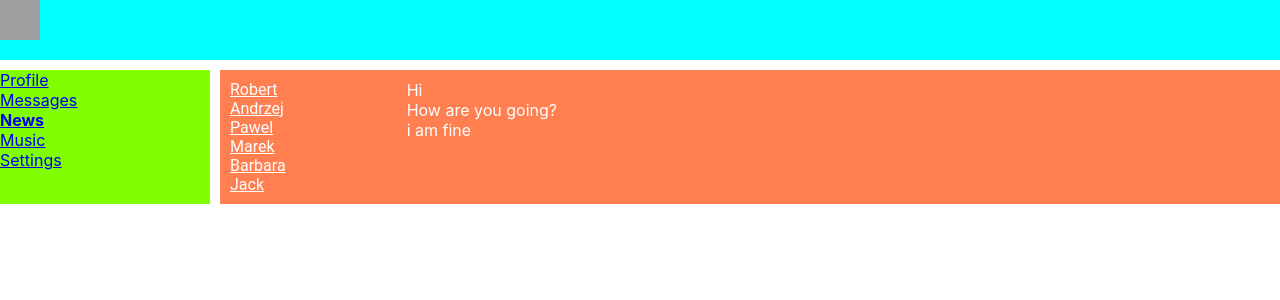
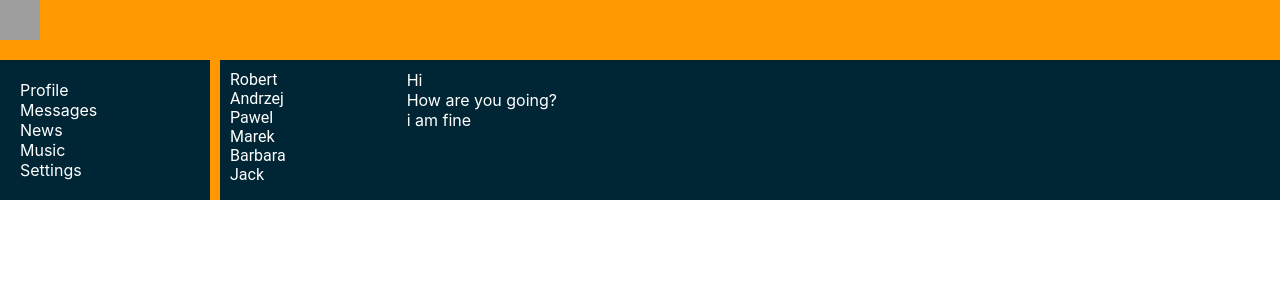
Before and after one commit to AleksanderZabrodski09/samurai-way-main, a React (Create React App) app: page /dialogs in a window 1280 px wide. Shown: the top 300 px of the page. Built offline with nearby package versions, Linux system fonts and the light colour scheme; grey boxes are pictures that could not be loaded.

Commit message:
change: add style App.module.css, Header.module.css and Navbar.module.css

```diff
--- a/src/App.css
+++ b/src/App.css
@@ -7,10 +7,15 @@
     "nav main main";
     grid-template-rows: 60px 1fr;
     grid-template-columns: 2fr 10fr;
-    grid-gap: 10px;
+    /*grid-gap: 10px;*/
+    column-gap: 10px;
+    background-color: #ff9801;
+    color: white;
 }
 
 .appWrapperComponents {
     grid-area: main;
-    background-color: coral;
+    background-color: #002635;
+    color: white;
+
 }
--- a/src/components/Header/Header.module.css
+++ b/src/components/Header/Header.module.css
@@ -1,6 +1,6 @@
 .header {
   grid-area: header;
-  background-color: aqua;
+  background-color: #ff9801;
 }
 
 .header img {
--- a/src/components/Navbar/Navbar.module.css
+++ b/src/components/Navbar/Navbar.module.css
@@ -1,12 +1,15 @@
 .nav {
   grid-area: nav;
-  background-color: chartreuse;
+  background-color:#002635;
+  padding: 20px;
+  color: #ffffff
 }
 
-.item{
-  color: #ffffff
+.item a{
+  color: #ffffff;
+  text-decoration: none;
 }
-.active {
-  color: #d000ff;
+.item a.active {
+  color: gold;
   font-weight: bold;
 }
--- a/src/index.css
+++ b/src/index.css
@@ -1,13 +1,23 @@
+* {
+    box-sizing: border-box;
+    list-style-type: none;
+    text-decoration: none;
+}
+
+a, a:visited {
+    text-decoration: none;
+}
+
 body {
-  margin: 0;
-  font-family: -apple-system, BlinkMacSystemFont, 'Segoe UI', 'Roboto', 'Oxygen',
+    margin: 0;
+    font-family: -apple-system, BlinkMacSystemFont, 'Segoe UI', 'Roboto', 'Oxygen',
     'Ubuntu', 'Cantarell', 'Fira Sans', 'Droid Sans', 'Helvetica Neue',
     sans-serif;
-  -webkit-font-smoothing: antialiased;
-  -moz-osx-font-smoothing: grayscale;
+    -webkit-font-smoothing: antialiased;
+    -moz-osx-font-smoothing: grayscale;
 }
 
 code {
-  font-family: source-code-pro, Menlo, Monaco, Consolas, 'Courier New',
+    font-family: source-code-pro, Menlo, Monaco, Consolas, 'Courier New',
     monospace;
 }
```
